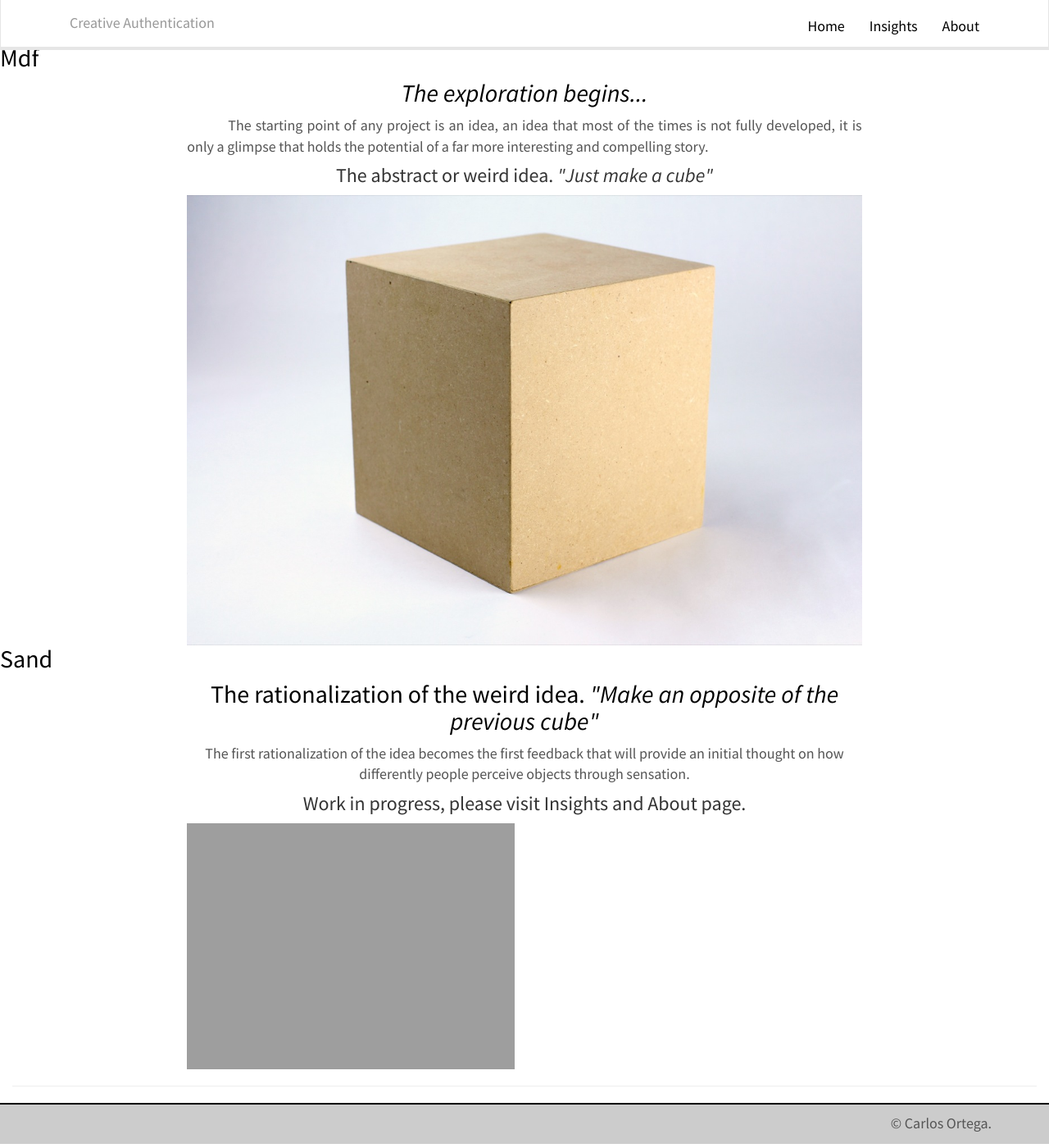
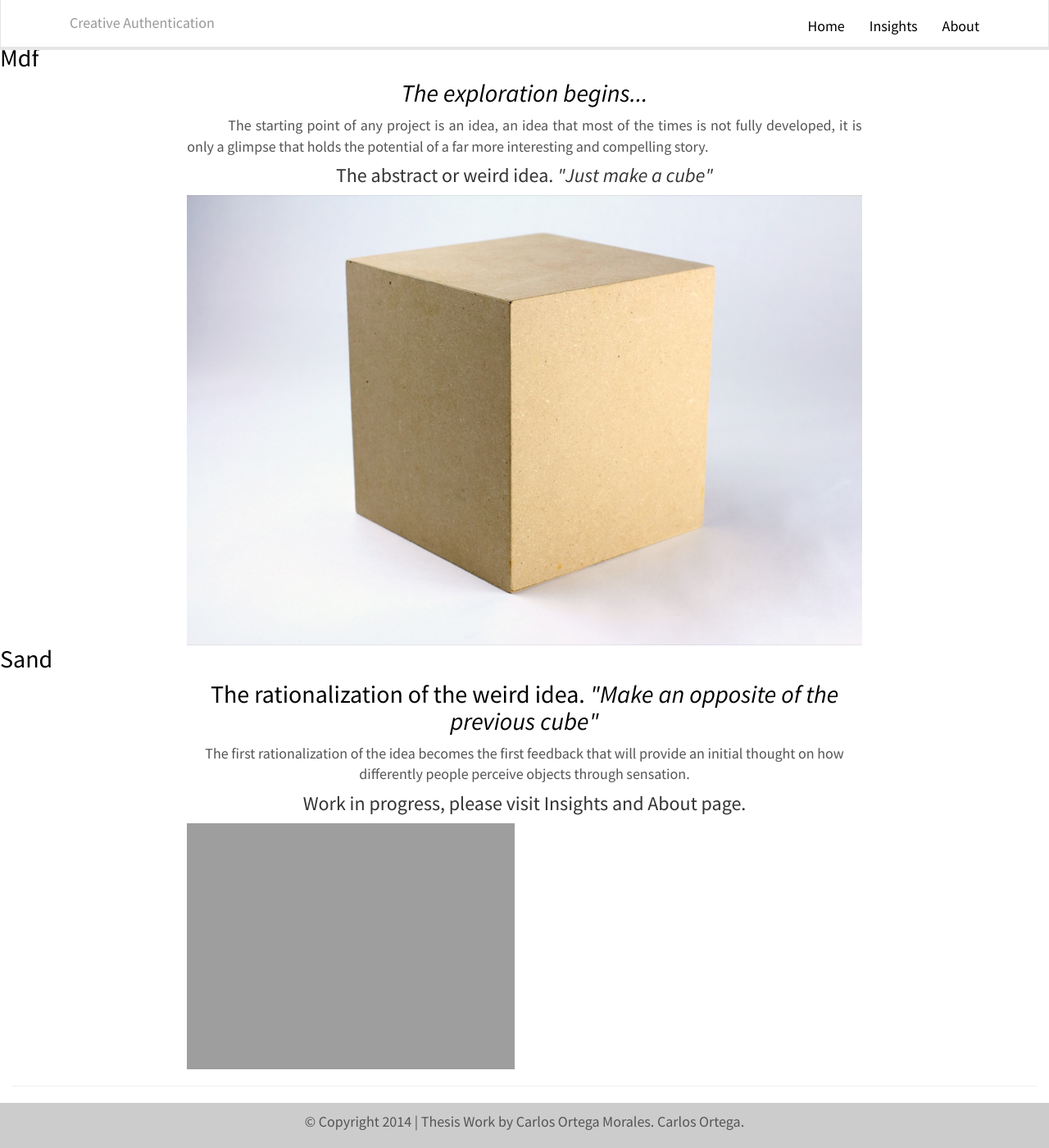
Before and after one commit to cortega8612/creative-process, a Jekyll site: the page built from index.html, in a window 1280 px wide and 1400 px high, scrolled down 730 px. Shown: the whole window at 82% size. Built offline with Jekyll 4.4.1, drawn with Linux system fonts in a browser that asks for light colours.

Commit message:
footer and test on the header

```diff
--- a/_layouts/default.html
+++ b/_layouts/default.html
@@ -33,7 +33,6 @@
             <span class="icon-bar"></span>
             <span class="icon-bar"></span>
           </button>
-
         </div>
 
         <p class="navbar-text">Creative Authentication</p>
@@ -58,7 +57,7 @@
 
 <div class="footer">
   <div class="container">
-        <p class='pull-right'>&copy; Carlos Ortega.</p>
+        <p> &copy; Copyright 2014 | Thesis Work by Carlos Ortega Morales. Carlos Ortega.</p>
   </div>
 </div>
 
--- a/css/custom.css
+++ b/css/custom.css
@@ -1,7 +1,6 @@
 body {
   padding-top: 90px;
   font-size: 18px;
-  background-color: #FFF;
 }
 
 /* images */
@@ -44,15 +43,18 @@ text-indent:50px;
 }
 
 .footer {
-  position: relative;
+  position: static;
 	width: 100%;
 	background-color: #CCC;
-	height: 50px;
-	border-top: 2px #000 solid;
+	height: 55px;
+	border-top: 2px #FFFFFF;
+
+
 }
 
 .footer p{
 	padding-top: 10px;
+  text-align: center;
 }
 
 
```
Also changed, not shown: css/spinner.css (deleted, +0 -32 lines).
